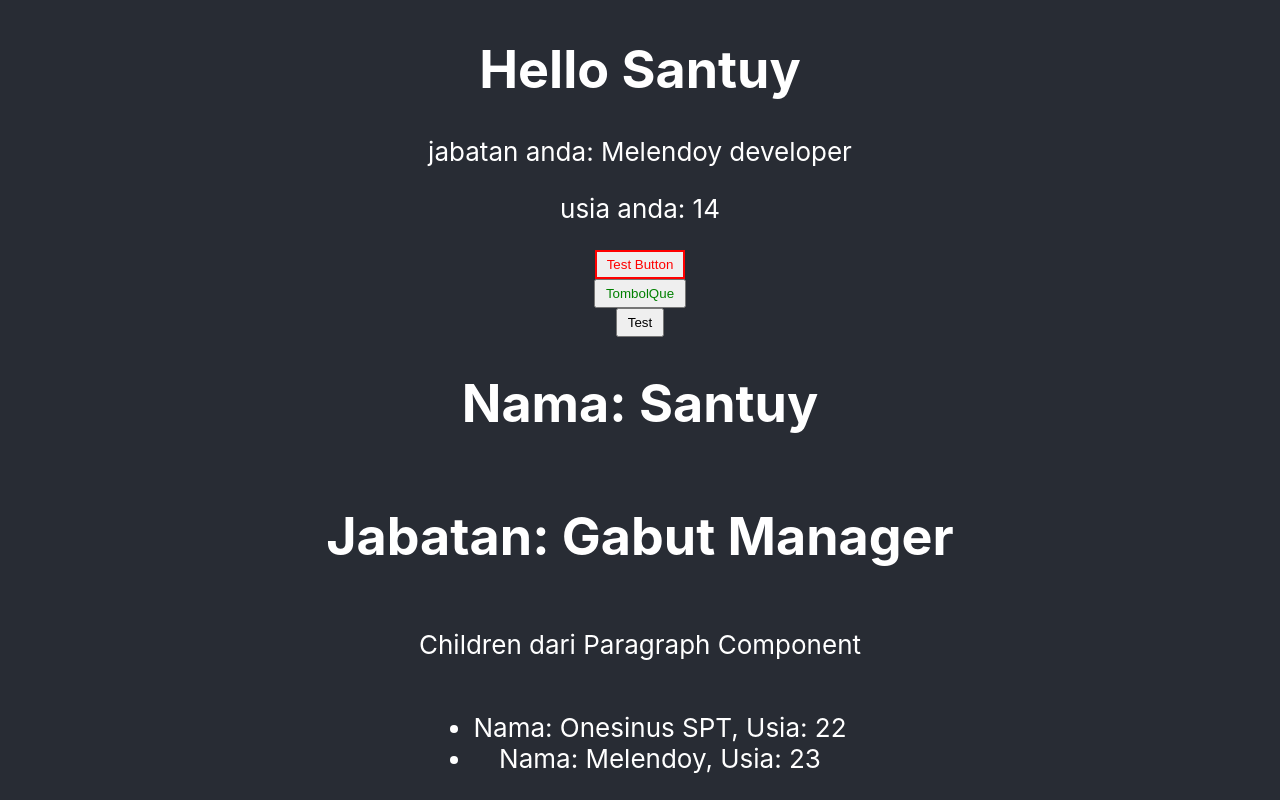
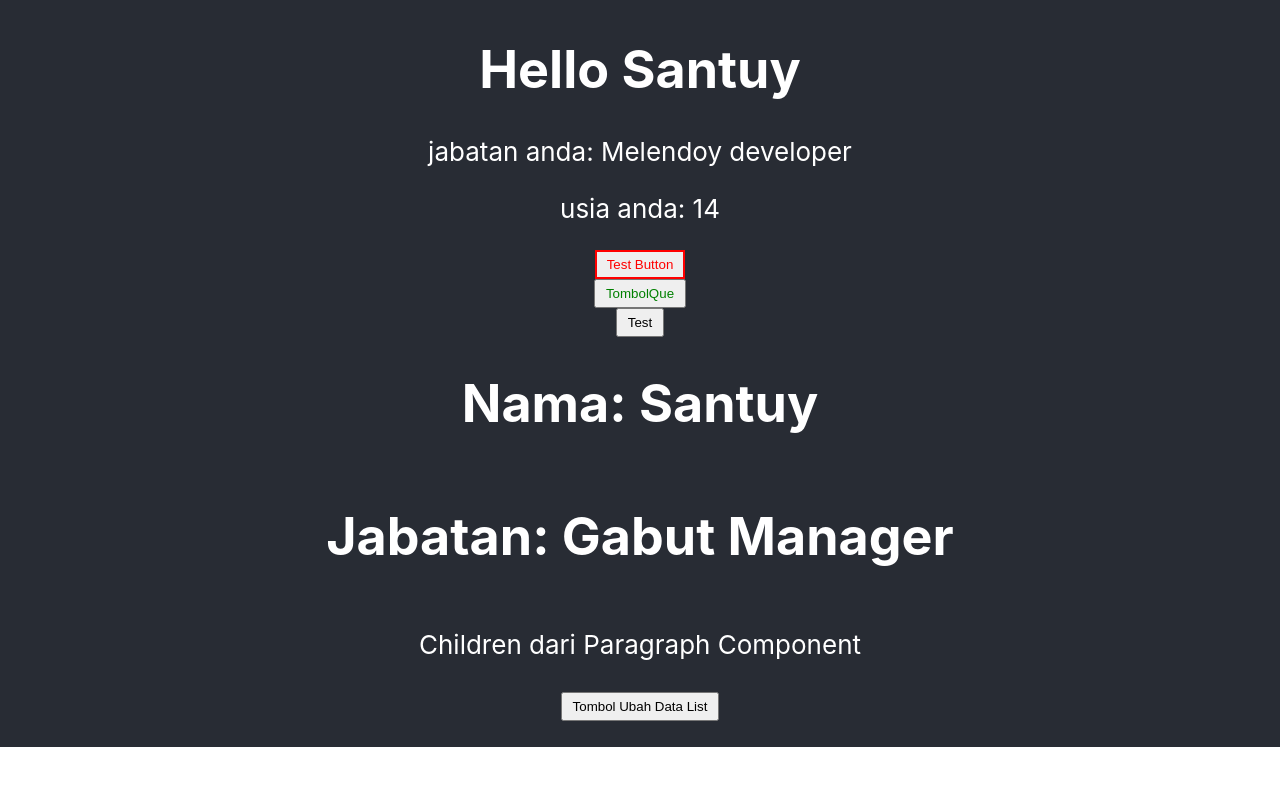
Before and after one commit to samdedy/react-app, a React (Create React App) app: page / in a window 1280 px wide. Shown: the part 243-1043 px from the top of the page. After the commit the page ends 990 px from the top, so only its background shows below. Built offline with nearby package versions, Linux system fonts and the light colour scheme.

Commit message:
develop Component List

```diff
--- a/src/shared-component/List.jsx
+++ b/src/shared-component/List.jsx
@@ -1,21 +1,37 @@
 import React, { Component } from 'react';
+import { ButtonProps } from './ButtonComponent';
+
+const dataBaru = [];
+for(let i=0; i<10; i++){
+    dataBaru.push({
+        key: i,
+        name: 'One',
+        usia: `Usia ke ${i}`
+    })
+}
 
 export default class List extends Component{
+    state = {nama: "Andry Bryan", data: []};
+
+    handleChange = () => {
+        this.setState({data: dataBaru});
+    }
+
     render(){
-        const {data} = this.props;
+        const {data} = this.state;
         return(
+            <div>
+                <ButtonProps nama="Tombol Ubah Data List" onClick={this.handleChange}/>
                 <ul>
                     {
-                    // this.props.data.map(item => (
                         data.map(item => (
-                        <React.Fragment>
-                            <li>
-                                Nama: {item.name}, Usia: {item.age}{" "}
+                            <li key={item.key}>
+                                Nama: {item.name}, Usia: {item.usia}{" "}
                             </li>
-                        </React.Fragment>
                         ))
                     }
                 </ul>
+            </div>
         )
     }
 }
```
Lines whose indentation alone changed are shown as unchanged.
